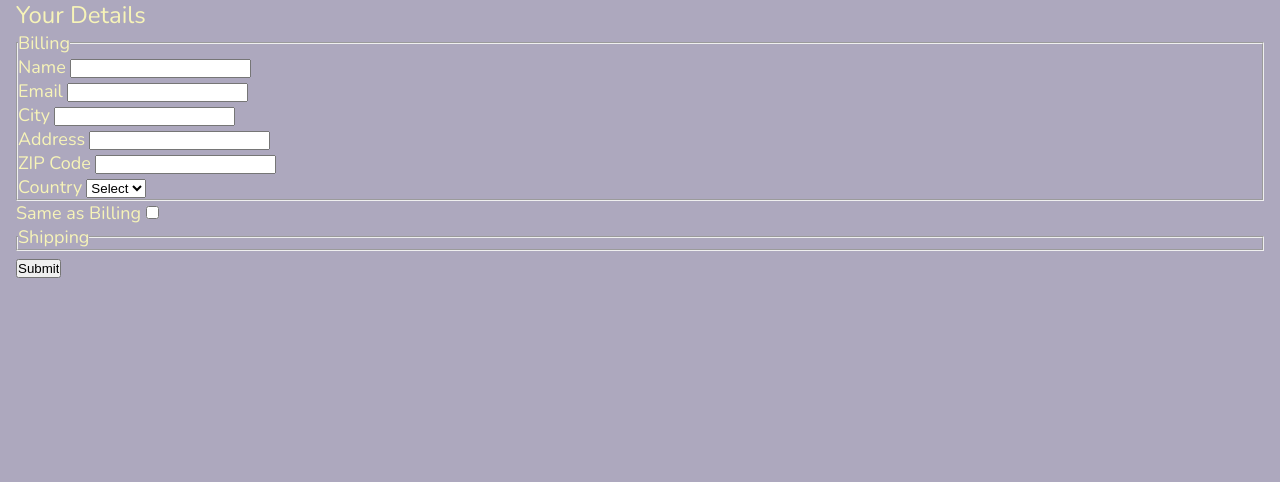
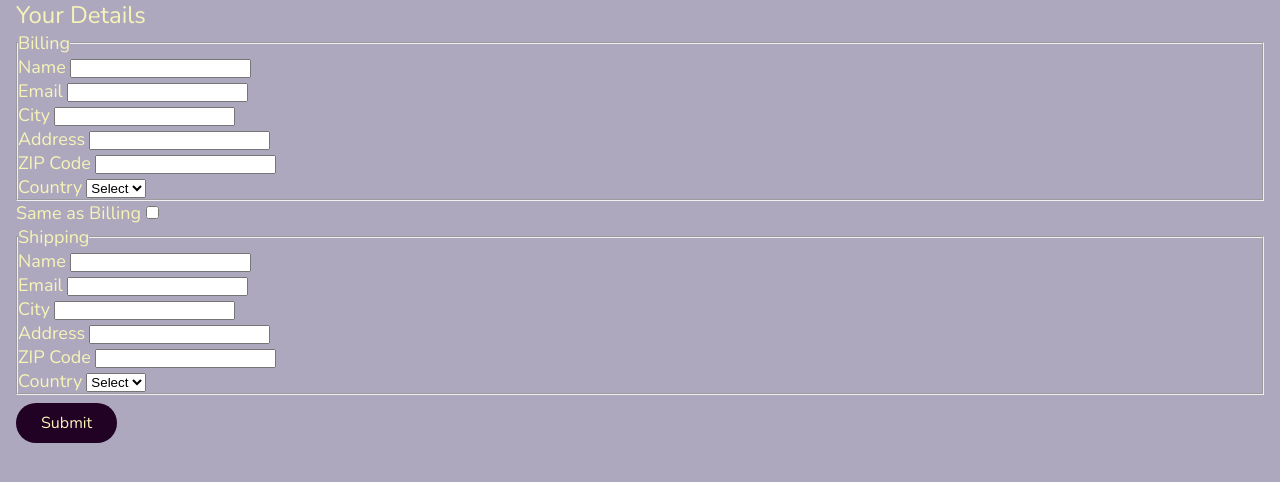
Before and after one commit to jtompkins415/capstone-1-provisions, a Flask app: page /provisions/shop/checkout in a window 1280 px wide. Shown: the part 217-699 px from the top of the page. Run offline with Flask 3, Linux system fonts and the light colour scheme.

Commit message:
set inputs for shipping information

```diff
--- a/templates/checkout.html
+++ b/templates/checkout.html
@@ -72,9 +72,42 @@
 <fieldset id="fieldset-shipping">
 <legend>Shipping</legend>
     <!-- Same fields as billing -->
+    <div>
+        <label for="name">Name</label>
+        <input type="text" name="name" id="name" data-type="string" data-message="This field may not be empty" />
+    </div>
+
+    <div>
+        <label for="email">Email</label>
+        <input type="text" name="email" id="email" data-type="expression" data-message="Not a valid email address" />
+    </div>
+
+    <div>
+        <label for="city">City</label>
+        <input type="text" name="city" id="city" data-type="string" data-message="This field may not be empty" />
+    </div>
+
+    <div>
+        <label for="address">Address</label>
+            <input type="text" name="address" id="address" data-type="string" data-message="This field may not be empty" />
+    </div>
+
+    <div>
+        <label for="zip">ZIP Code</label>
+        <input type="text" name="zip" id="zip" data-type="string" data-message="This field may not be empty" />
+    </div>
+
+    <div>
+        <label for="country">Country</label>
+            <select name="country" id="country" data-type="string" data-message="This field may not be empty">
+                <option value="">Select</option>
+                <option value="US">USA</option>
+                <option value="IT">Italy</option>
+            </select>
+    </div>
 </fieldset>
 
-<p><input type="submit" id="submit-order" value="Submit" class="btn" /></p>
+<button type="submit" id="submit-order" value="Submit" class="btn" />Submit</button>
 
 </form>
 {% endblock %}
```
